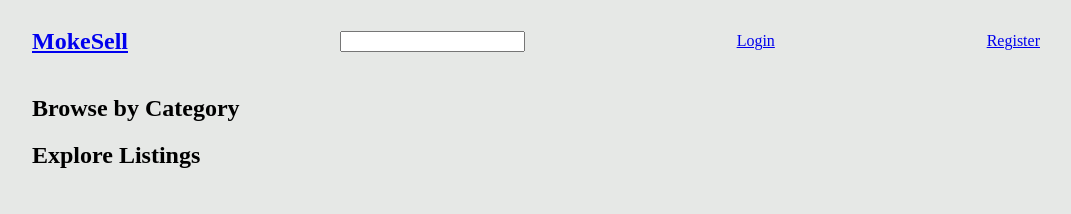
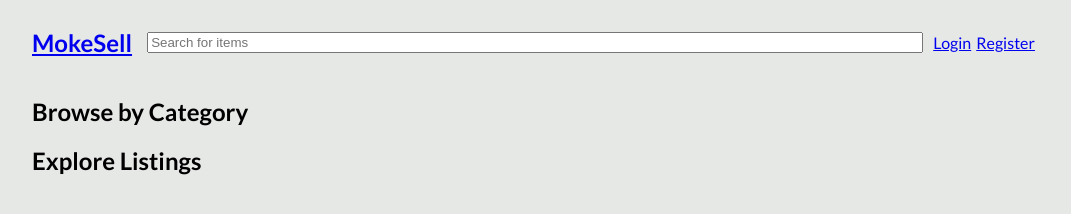
Before and after one commit to dokjqk/FED_S10270162K_S10266598D_Assg2, a plain HTML site: page index.html in a window 1280 px wide. Shown: the whole page, without its empty margins (104-1175 px from the left). Drawn offline with Linux system fonts and the light colour scheme.

Commit message:
Updated nav and README.md
The navigation has now flex-grow and has changed font.

README has the assignment information.

```diff
--- a/index.html
+++ b/index.html
@@ -5,12 +5,16 @@
     <meta name="viewport" content="width=device-width, initial-scale=1.0">
     <title>MokeSell</title>
     <link rel="stylesheet" href="styles.css">
+    <link rel="preconnect" href="https://fonts.googleapis.com">
+    <link rel="preconnect" href="https://fonts.gstatic.com" crossorigin>
+    <link href="https://fonts.googleapis.com/css2?family=Lato:ital,wght@0,100;0,300;0,400;0,700;0,900;1,100;1,300;1,400;1,700;1,900&display=swap" rel="stylesheet">
 </head>
 <body>
+    <!-- Navigation bar -->
     <nav>
        <a href="#"><h1>MokeSell</h1></a>
        <div class="search-bar">
-            <input type="text">
+            <input type="text" placeholder="Search for items">
         </div>
         <a href="#">Login</a>
         <a href="#">Register</a>
--- a/styles.css
+++ b/styles.css
@@ -2,12 +2,33 @@ body {
     background-color: #E6E8E6;
     padding-left: 10%;
     padding-right: 10%;
+    font-family: Lato, serif;
 }
 
+/* Navigation CSS - start - */
 nav {
-    flex: auto;
+    justify-content: flex-start;
+    flex-grow: 1;
     display: flex;
-    flex-direction: row;
-    justify-content: space-between;
     align-items: center;
+    align-content: center;
+    align-self: center;
+
 }
+
+nav :first-child {
+    flex-grow: 1;
+}
+.search-bar {
+    flex-grow: 4;
+    text-align: center;
+}
+.search-bar input {
+    width: 60vw;
+}
+
+nav a {
+    flex-grow: 1;
+}
+
+/* Navigation CSS - end - */
```
Also changed, not shown: 1 other file.
